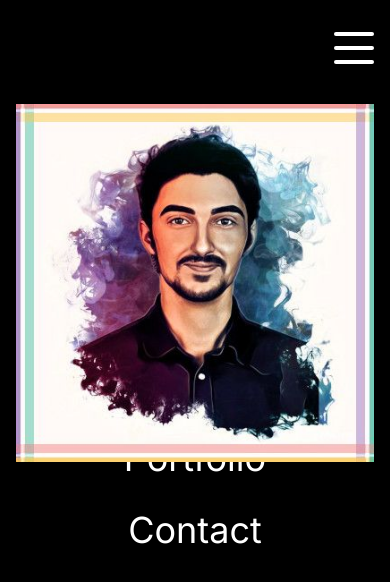
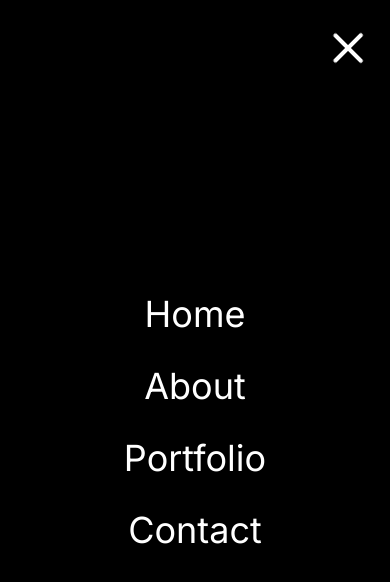
Before and after one commit to emredurgunlu/Nextjs-Portfolio, a Next.js app: page / in a window 390 px wide. Both pictures are taken after a click on the button 354 px from the left and 48 px from the top of the page. Shown: the top 582 px of the page. Built offline with nearby package versions, Linux system fonts and the light colour scheme.

Commit message:
navbar animation
framer motion installed and navbar menu animated

```diff
--- a/app/components/navbar.jsx
+++ b/app/components/navbar.jsx
@@ -3,6 +3,7 @@
 import Link from "next/link";
 import { useState } from "react";
 import NavLink from "./navLink";
+import { motion } from "framer-motion";
 const links = [
   { url: "/", title: "Home" },
   { url: "/about", title: "About" },
@@ -11,12 +12,67 @@
 ];
 const Navbar = () => {
   const [open, setOpen] = useState(false);
+  // varyantlar menu ikonunun animasyonu için
+  const topVariants = {
+    closed: {
+      rotate: 0,
+    },
+    opened: {
+      rotate: 45,
+      // animasyonda renk  kullanıyorsan rgb color kullanman hata almamak adına daha iyi olabilir
+      backgroundColor: "rgb(255,255,255)",
+    },
+  };
+  const centerVariants = {
+    closed: {
+      opacity: 1,
+    },
+    opened: {
+      opacity: 0,
+    },
+  };
+  const bottomVariants = {
+    closed: {
+      rotate: 0,
+    },
+    opened: {
+      rotate: -45,
+      // animasyonda renk  kullanıyorsan rgb color kullanman hata almamak adına daha iyi olabilir
+      backgroundColor: "rgb(255,255,255)",
+    },
+  };
+  // x:"100vw" menu listesini başlangıçta ekran dışında bir yere koyuyor, animasyonla yerine geliyor
+  const listVariants = {
+    closed: {
+      x: "100vw",
+    },
+    opened: {
+      x: 0,
+      // transition staggerChildren amacı listItemVariants işlemini children'a sıra ile 0.2 sn gecikme ile yaptırmak
+      transition:{
+        when:"beforeChildren",
+        // when:"beforeChildren" amacı listVariants animasyonu bittikten sonra listItemVariants animasyonunu başlatmak
+
+        staggerChildren:0.2,
+      }
+    },
+  };
+  const listItemVariants = {
+    closed: {
+      x: -10,
+      opacity:0,
+    },
+    opened: {
+      x: 0,
+      opacity:1,
+    },
+  };
   return (
     <div className="h-full flex items-center justify-between px-4 sm:px-8 md:px-12 lg:px-20 xl:px-48 text-xl">
       {/* LINKS */}
       <div className="hidden md:flex gap-4 w-1/3">
         {links.map((link) => (
-          <NavLink link={link} key={link.title}/>
+          <NavLink link={link} key={link.title} />
         ))}
       </div>
       {/* LOGO */}
@@ -32,10 +88,10 @@
       {/* SOCIAL */}
       <div className="hidden md:flex gap-4 w-1/3">
         <Link href="#">
-        <Image src="/github.png" alt="" width={24} height={24}/>
+          <Image src="/github.png" alt="" width={24} height={24} />
         </Link>
         <Link href="#">
-        <Image src="/linkedin.png" alt="" width={24} height={24}/>
+          <Image src="/linkedin.png" alt="" width={24} height={24} />
         </Link>
       </div>
       {/* RESPONSIVE MENU */}
@@ -43,23 +99,45 @@
         {/* MENU BUTTON */}
         {/* düzelt relative parenta verilir */}
         <button
-          className="w-10 h-8 flex flex-col justify-between z-10 relative"
+          className="w-10 h-8 flex flex-col justify-between z-50 relative"
           // onClick={() => setOpen((prev)=>!prev)}
           onClick={() => setOpen(!open)}
         >
-          <div className="w-10 h-1 bg-white rounded"></div>
-          <div className="w-10 h-1 bg-white rounded"></div>
-          <div className="w-10 h-1 bg-white rounded"></div>
+          <motion.div
+            variants={topVariants}
+            animate={open ? "opened" : "closed"}
+            // origin-left animasyonun referans noktası için
+            className="w-10 h-1 bg-black rounded origin-left"
+          ></motion.div>
+          <motion.div
+            variants={centerVariants}
+            animate={open ? "opened" : "closed"}
+            className="w-10 h-1 bg-black rounded"
+          ></motion.div>
+          <motion.div
+            variants={bottomVariants}
+            animate={open ? "opened" : "closed"}
+            className="w-10 h-1 bg-black rounded origin-left"
+          ></motion.div>
         </button>
         {/* MENU LIST */}
         {open && (
-          <div className="absolute top-0 left-0 w-screen h-screen bg-black text-white flex flex-col items-center justify-center gap-8 text-4xl">
+          <motion.div
+            variants={listVariants}
+            initial="closed"
+            animate="opened"
+            className="absolute top-0 left-0 w-screen h-screen bg-black text-white flex flex-col items-center justify-center gap-8 text-4xl z-40"
+          >
             {links.map((link) => (
-              <Link href={link.url} key={link.title}>
-                {link.title}
-              </Link>
+              // buradaki Link'e animasyon vermek istiyoruz ama Link bir html elementi değil, bir react componentidir
+              // Bu nedenle animasyon vermek için Link'i motion.div ile sarmaladık
+              <motion.div variants={listItemVariants} className="" key={link.title}>
+                <Link href={link.url} >
+                  {link.title}
+                </Link>
+              </motion.div>
             ))}
-          </div>
+          </motion.div>
         )}
       </div>
     </div>
--- a/app/page.jsx
+++ b/app/page.jsx
@@ -22,7 +22,7 @@
         <div className="w-full flex gap-4">
           <button className="p-4 rounded-lg ring-1 ring-black bg-black text-white">View My work</button>
           <button className="p-4 rounded-lg ring-1 ring-black bg-black text-white">Contact Me</button>
-        </div>
+         </div>
       </div>
     </div>
   );
```
Also changed, not shown: package.json (+6 -5 lines), 1 other file (tests, documents, lock files or other folders).
